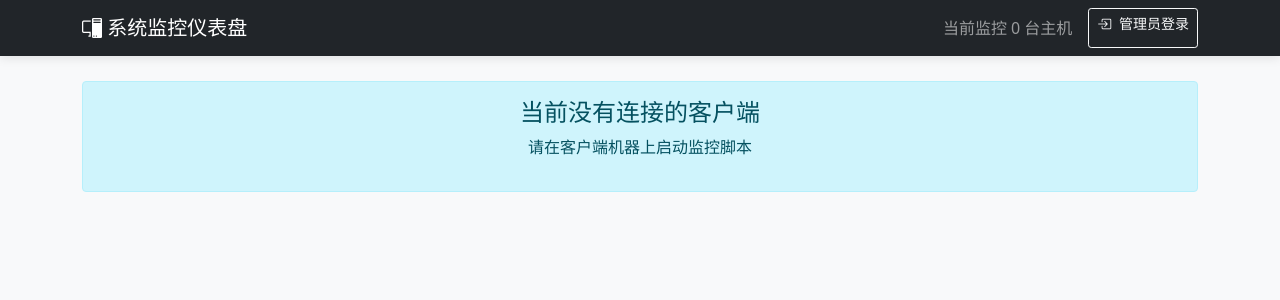
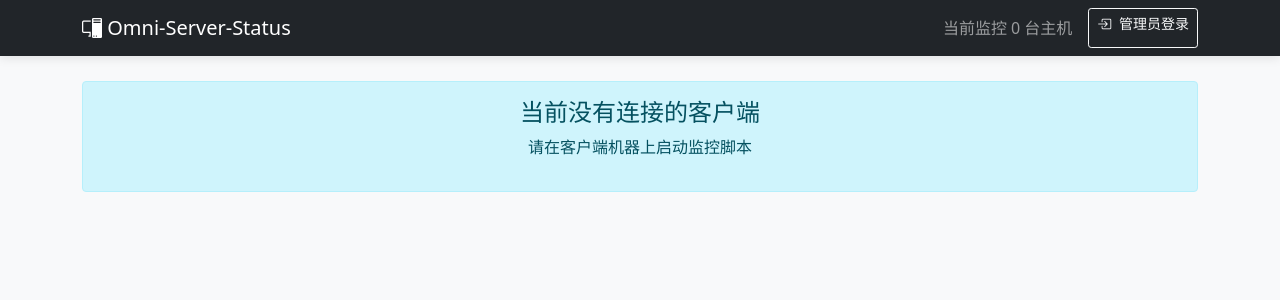
Before and after one commit to hjj194/omni-status, a Flask app: page / in a window 1280 px wide. Shown: the top 300 px of the page. Run offline with Flask 3, Linux system fonts and the light colour scheme; parts of the project's set-up code (start-up, migrations or seed data) failed here and were passed over.

Commit message:
Update dashboard.html

```diff
--- a/server/templates/dashboard.html
+++ b/server/templates/dashboard.html
@@ -124,7 +124,7 @@
     <nav class="navbar navbar-dark bg-dark">
         <div class="container">
             <a class="navbar-brand" href="/">
-                <i class="bi bi-pc-display"></i> 系统监控仪表盘
+                <i class="bi bi-pc-display"></i> Omni-Server-Status
             </a>
             <div class="d-flex">
                 <span class="navbar-text me-3 d-none d-sm-inline">
```
